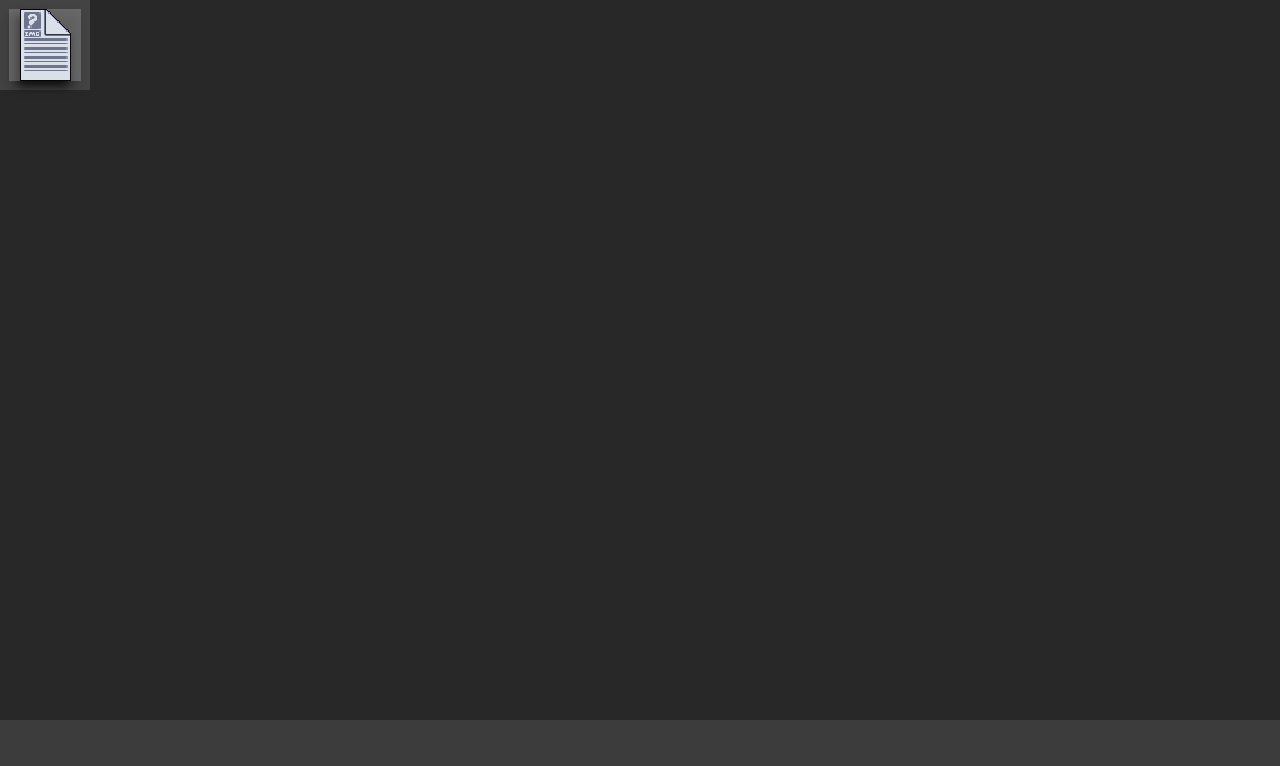
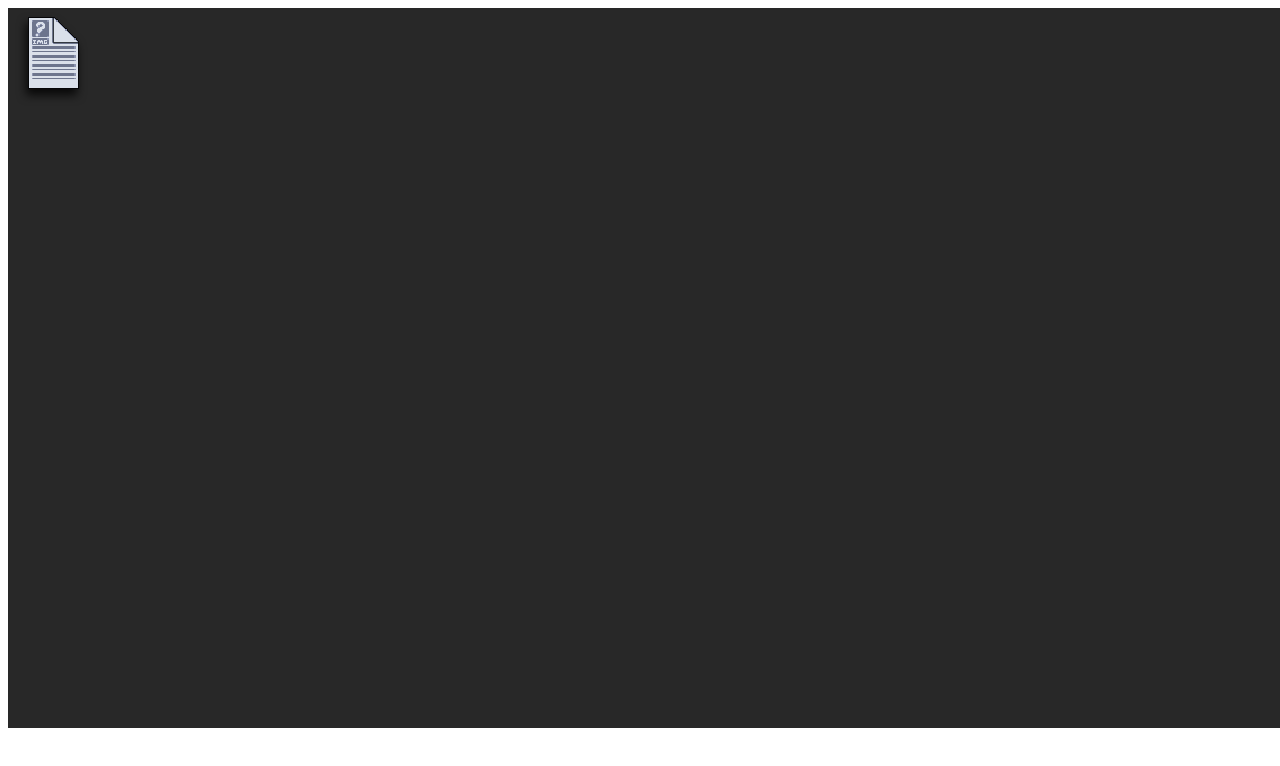
Before and after one commit to aidanbeck/desktop-div, a plain HTML site: page index.html in a window 1280 px wide. Both pictures are taken after a click on the element 45 px from the left and 45 px from the top of the page. Shown: the top 766 px of the page. Drawn offline with Linux system fonts and the light colour scheme.

Commit message:
changes to make program more modular, and easier to integrate

```diff
--- a/aesthetics.css
+++ b/aesthetics.css
@@ -1,45 +1,34 @@
 /* optional aesthetics, feel free to change or remove*/
 
-body {
-    height: 100vh;
-    overflow: hidden;
-    margin: 0px;
-    scrollbar-width: none;
-    background-color: rgb(60, 60, 60);
-}
-
-.DESKTOP-DIV {
+.🖥️DIV-desktop {
     background-color: rgb(100, 100, 100);
 }
 
-.tile {
+.🖥️DIV-slot {
     background-color: rgb(40, 40, 40);
 }
 
-/*hitbox indicator*/
-.icon:hover {
-    background-color:rgba(256,256,256,.125);
+/*indicates what tile the mouse is over*/
+.🖥️DIV-icon:hover {
+    background-color: rgba(256,256,256,.125);
 }
-.dragging-over { /*duplicate of icon:hover, but hovers cannot be detected when dragging, so it detects if it's currently dragging over the spot*/
+
+/*
+    Duplicate of icon:hover.
+
+    Hovering cannot be detected with ":hover" while dragging something.
+    Because the user will commonly drag icons, the "dragging-over"
+    class exists so that "hovering" can still be detected while dragging.
+*/
+.🖥️DIV-draggingOver {
     background-color:rgba(256,256,256,.125);
 }
 
-/*icon imagery*/
-.icon-image {
-    filter: drop-shadow(-2px 6px 5px rgba(0,0,0,0.8)); /*shadow*/
+.🖥️DIV-iconImage {
+    filter: drop-shadow(-2px 6px 5px rgba(0,0,0,0.8));
 }
-.icon:hover .icon-image {
+
+/* targets the icon-image when the icon is being hovered over. */
+.🖥️DIV-icon:hover .🖥️DIV-iconImage {
     background-color:rgba(256,256,256,.2);
 }
-
-/* image scaling & anchoring*/
-
-.examplefile {
-    width: 80%;
-    height: 80%;
-
-    top: 10%;
-    left:10%;
-
-    image-rendering: pixelated;
-}
--- a/desktop-div.js
+++ b/desktop-div.js
@@ -1,34 +1,73 @@
-function createTile() {
-    const tile = document.createElement("div");
-    tile.classList.add("tile");
+//I probably need to make a diagram/description of slots vs icons vs images vs divs.
+//desktop-div.js and structure.css should be moved into a "desktop-div" folder.
+//Should the middle "icon" div even exist? It is likely less performant
+
+function createSlot(index) {
+
+    const slot = document.createElement("div");
+    slot.classList.add("🖥️DIV-slot");
 
     const icon = document.createElement("div");
-    icon.classList.add("icon");
+    icon.classList.add("🖥️DIV-icon");
 
+    icon.addEventListener("click", clickIcon);
     icon.addEventListener("dragstart", pickupIcon);
     icon.addEventListener("drop", dropIcon);
-    icon.addEventListener("dragover", hoverTileWhileDragging);
-    icon.addEventListener("dragleave", exitTileWhileDragging);
+    icon.addEventListener("dragover", hoverSlotWhileDragging);
+    icon.addEventListener("dragleave", exitSlotWhileDragging);
 
-    icon.onclick = function() {
+    slot.appendChild(icon);
 
-        icon.style.backgroundColor = "";
+    return slot;
+}
 
-        if (icon.innerHTML == "") {
-            icon.draggable = true;
-            icon.innerHTML = "<img class='icon-image examplefile' src='icon.png'>";
-            icon.firstChild.style.zIndex = getZIndex(icon) * 2; //why *2?
-            icon.firstChild.src = icon.firstChild.src + '?id=' + Math.floor(Math.random() * 100); //animation offset. Could be better way?
+function createIconImage(icon, imageClass, imageSource) {
 
-        } else {
-            icon.innerHTML = "";
-            icon.draggable = false;
-        }
-    }
+    icon.draggable = true; //It has an image now, so it should be draggable.
 
-    tile.appendChild(icon);
+    const image = document.createElement("img");
 
-    return tile;
+    image.style.zIndex = getZIndex(icon) * 2; //why *2?
+    image.classList.add("🖥️DIV-iconImage");
+    image.classList.add(imageClass);
+
+    /*
+        This hack guarentees that a gif will start playing at the beginning.
+        Without it, a gif will sync up with any identical gifs that already exist on the page.
+        Could be unoptomized. Should this only happen if the image is a gif?
+    */
+    image.src = imageSource + '?id=' + Math.floor(Math.random() * 100);
+
+    icon.appendChild(image);
+}
+
+function removeIconImage(icon) {
+    icon.innerHTML = ""; //remove <img> element
+    icon.draggable = false; //it has no image now, so it should no longer be draggable.
+}
+
+function clickIcon(event) {
+
+    const icon = event.target;
+    onClickFunction(icon);
+}
+
+// Empty function. The developer can redefine this to customize onClick behavior.
+let onClickFunction = function(icon) {};
+
+/*
+    Returns the index of an icon.
+    Handy when using desktop-div as a gui for an array. With a click you can grab the index.
+    To get the index of an icon instead of a slot, simply input "icon.parentNode".
+
+    It may be more optimized to store the index inside of each slot in some cases.
+*/
+function getSlotIndex(slot) {
+
+    const nodes = Array.prototype.slice.call( document.getElementsByClassName("🖥️DIV-slot") );
+    const index = nodes.indexOf(slot);
+
+    return index;
 }
 
 function getZIndex(element) {
@@ -38,17 +77,17 @@ function getZIndex(element) {
     return parseInt(zIndex); //may not need
 }
 
-function createTiles(wrapper, columns, rows) {
+function createSlots(wrapper, columns, rows) {
 
     for (i = 0; i < rows; i++) {
         for (j=0; j < columns; j++) {
-            let tileElement = createTile();
+            let slotElement = createSlot(i+j);
 
             //const zIndex = i*rows + (columns-j);
 
-            //tileElement.style.zIndex = i + (1/j);
-            tileElement.firstChild.style.zIndex = i + 2; //nessecary so that the tile underneath will not get dragged along with the icon. I have no idea why that happens and it took me hours to figure this out.
-            wrapper.appendChild(tileElement);
+            //slotElement.style.zIndex = i + (1/j);
+            slotElement.firstChild.style.zIndex = i + 2; //necessary so that the slot underneath will not get dragged along with the icon. I have no idea why that happens and it took me hours to figure this out.
+            wrapper.appendChild(slotElement);
         }
 
     }
@@ -65,14 +104,17 @@ const createGrid = (wrapper,columns,rows,scale) => {
     wrapper.style.height = scale*rows + "px";
     wrapper.style.width = scale*columns + "px";
 
-    createTiles(wrapper, columns, rows);
+    createSlots(wrapper, columns, rows);
 }
 
-const chunk0 = document.getElementsByClassName("DESKTOP-DIV")[0];
-createGrid(chunk0, 16, 8, 90);
+window.addEventListener('resize', rescale);
+function rescale() {
+    // scaleChunks(chunk0,15*5,15,75);
+    // scaleChunks(truck, 7, 11, 75);
+}
 
-function scaleChunks(columns,rows,scale) {
-    const elements = document.getElementsByClassName("DESKTOP-DIV");
+function scaleChunks(chunk,columns,rows,scale) {
+    const elements = chunk;
 
     for (i = 0; i < elements.length; i++) {
         elements[i].style.height = scale*rows + "px";
@@ -81,26 +123,25 @@ function scaleChunks(columns,rows,scale) {
 }
 
 
-//fired while mouse is hovering over a tile (while dragging)
+//fired while mouse is hovering over a slot (while dragging)
 //this is necessary because dragging cancels the standard hover events
-function hoverTileWhileDragging(ev) {
+function hoverSlotWhileDragging(ev) {
 
     ev.preventDefault(); //not sure why *exactly* this is needed, but it gets rid of the 🚫 cursor, and dragging fails without it
-    ev.target.classList.add("dragging-over");
+    ev.target.classList.add("🖥️DIV-draggingOver");
 }
 
-//fired when the mouse exits the bounds of a tile (while dragging)
-function exitTileWhileDragging(ev) {
-    ev.target.classList.remove("dragging-over");
+//fired when the mouse exits the bounds of a slot (while dragging)
+function exitSlotWhileDragging(ev) {
+    ev.target.classList.remove("🖥️DIV-draggingOver");
 }
 
 //fired when icon is picked up
 function pickupIcon(ev) {
-
-    let data = "draggingid"; //this will eventually be the tile # type and it's location
+    let data = "draggingid"; //this will eventually be the icon # type and it's location
     ev.dataTransfer.setData("text", data); //I could also store this in my own global variable instead
 
-    //Sets the ID of the pickup tile to "draggingid" so the element can be searched later
+    //Sets the ID of the pickup icon to "draggingid" so the element can be searched later
     ev.target.id = data;
 }
 
@@ -115,11 +156,18 @@ function dropIcon(ev) {
     //place cloned icon at target
     ev.target.innerHTML = "";
     ev.target.draggable = true;
-    ev.target.classList.remove("dragging-over");
+    ev.target.classList.remove("🖥️DIV-draggingOver");
     ev.target.appendChild(clonedIcon.firstChild);
 
     //delete original icon
     draggedIcon.innerHTML = "";
     draggedIcon.draggable = false;
     draggedIcon.removeAttribute('id');
+
+    const nodes = Array.prototype.slice.call( document.getElementsByClassName("🖥️DIV-slot") );
+    const oldIndex = nodes.indexOf( draggedIcon.parentNode );
+    const newIndex = nodes.indexOf( ev.target.parentNode );
+
+    _writeFromJS(oldIndex, 0);
+    _writeFromJS(newIndex, draggedIcon.tile); // I believe .tile refers to the tile data, not the slot.
 }
--- a/index.html
+++ b/index.html
@@ -1,15 +1,49 @@
+<!-- This is an example of how to use desktop-div for your website. -->
+
 <!DOCTYPE html>
 <html>
     <head>
-
+        <meta charset="UTF-8">
         <link rel="stylesheet" type="text/css" href="structure.css">
         <link rel="stylesheet" type="text/css" href="aesthetics.css">
+        <style>
+            /* image scaling & anchoring*/
+            .exampleFile {
+                width: 80%;
+                height: 80%;
 
+                top: 10%;
+                left:10%;
+
+                image-rendering: pixelated;
+            }
+        </style>
     </head>
     <body>
 
-        <div class = "DESKTOP-DIV"></div>
+        <div class = "🖥️DIV-desktop"></div>
+
         <script src="desktop-div.js"></script>
+
+        <script>
+            //Initialize Desktop Div
+            const div = document.getElementsByClassName("🖥️DIV-desktop")[0];
+            createGrid(div, 16, 8, 90);
+
+            /*
+                Use "onClickFunction" to redefine onClick behavior to anything you need.
+                This example will delete an icon, or create a new one if there isn't one.
+            */
+            onClickFunction = function(icon) {
+
+                if (!icon.hasChildNodes()) {
+                    createIconImage(icon, "exampleFile", "icon.png");
+                } else {
+                    removeIconImage(icon);
+                }
+            };
+
+        </script>
 
     </body>
 </html>
--- a/structure.css
+++ b/structure.css
@@ -1,4 +1,4 @@
-.DESKTOP-DIV {
+.🖥️DIV-desktop {
     position: relative;
 
     display: grid;
@@ -8,19 +8,19 @@
     user-select: none;
 }
 
-.tile {
+.🖥️DIV-slot {
     background-size: 100%;
     margin:0px;
     position:relative;
 }
 
-.icon {
+.🖥️DIV-icon {
     width: 100%;
     height: 100%;
     position: relative;
 }
 
-.icon-image {
+.🖥️DIV-iconImage {
     position: absolute;
     pointer-events: none; /*lets hovering mouse pass through*/
 }
```
